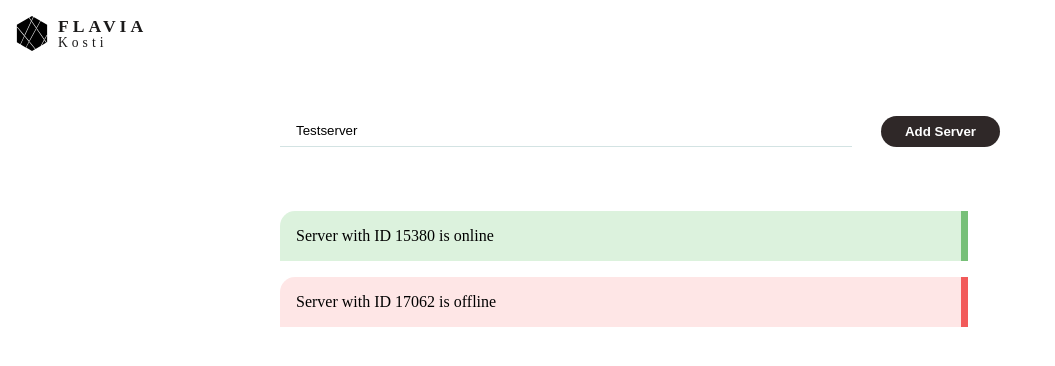
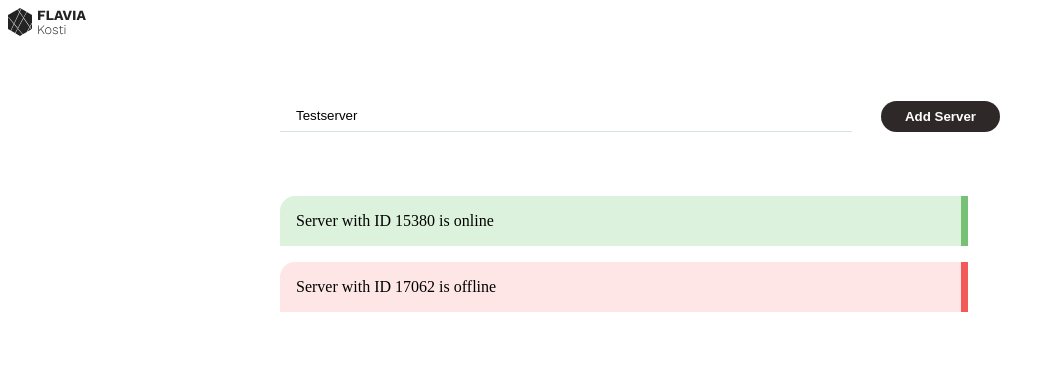
Before and after one commit to flavia3107/angular-v16-the-basics, an Angular app: page / in a window 1280 px wide. Shown: the top 366 px of the page, without its empty margins (0-1055 px from the left). Built offline with nearby package versions, Linux system fonts and the light colour scheme.

Commit message:
Re-design

```diff
--- a/src/app/app.component.css
+++ b/src/app/app.component.css
@@ -12,44 +12,9 @@
   font-size: 1.5rem;
 }
 
-.logo {
+a {
   display: flex;
+  width: fit-content;
   text-decoration: none;
-  padding: 1rem 0 0 1rem;
+  margin: 0.5rem;
 }
-
-.logo > img {
-  height: 35px;
-}
-
-.logo-txt {
-  padding-left: 7px;
-  display: flex;
-  flex-direction: column;
-  color: #1b1a1a;
-  align-items: flex-start;
-}
-
-.logo-img {
-  width: 2rem;
-  margin-right: 3px;
-}
-
-.logo-txt h1,
-.logo-txt span {
-  margin: 0;
-  padding: 0;
-  line-height: 1;
-  letter-spacing: 4px;
-}
-
-.logo-txt h1 {
-  font-weight: bolder;
-  font-size: 1.1rem;
-  margin-top: 2px;
-}
-
-.logo-txt span {
-  font-weight: lighter;
-  font-size: 0.85rem;
-}
--- a/src/app/app.component.html
+++ b/src/app/app.component.html
@@ -1,12 +1,6 @@
-<header>
-  <a class="logo" href="https://all-projects-portfolio.web.app/" target="_blank">
-    <img class="logo-img" src="./assets/logo.svg" />
-    <div class="logo-txt">
-      <h1>FLAVIA</h1>
-      <span>Kosti</span>
-    </div>
-  </a>
-</header>
+<a href="https://all-projects-portfolio.web.app/" target="_blank">
+  <img src="./assets/logo.svg" />
+</a>
 <div class="container">
   <app-servers></app-servers>
 </div>
```
Also changed, not shown: src/assets/logo.svg, 1 other file (tests, documents, lock files or other folders).
